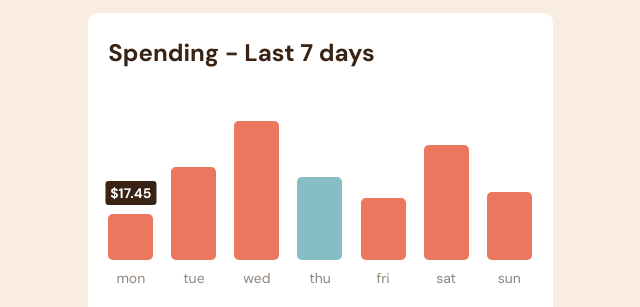
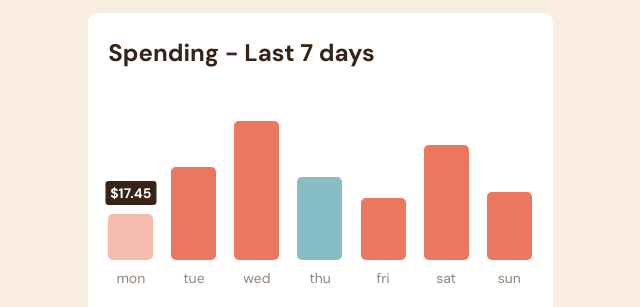
Before and after one commit to MatiasBastarrica/expenses-chart-component, a plain HTML site: page index.html in a window 1280 px wide. In both pictures the pointer is over the element 450 px from the left and 481 px from the top of the page. Shown: the part 244-551 px from the top of the page, without its empty margins (320-960 px from the left). Drawn offline with Linux system fonts and the light colour scheme.

Commit message:
Style the active states

```diff
--- a/styles.css
+++ b/styles.css
@@ -177,6 +177,11 @@ main {
   display: block;
 }
 
+.bar:hover {
+  filter: opacity(50%);
+  cursor: pointer;
+}
+
 .chart-footer {
   padding-top: 1.2rem;
   border-top: 2px solid #f2e8df;
```
